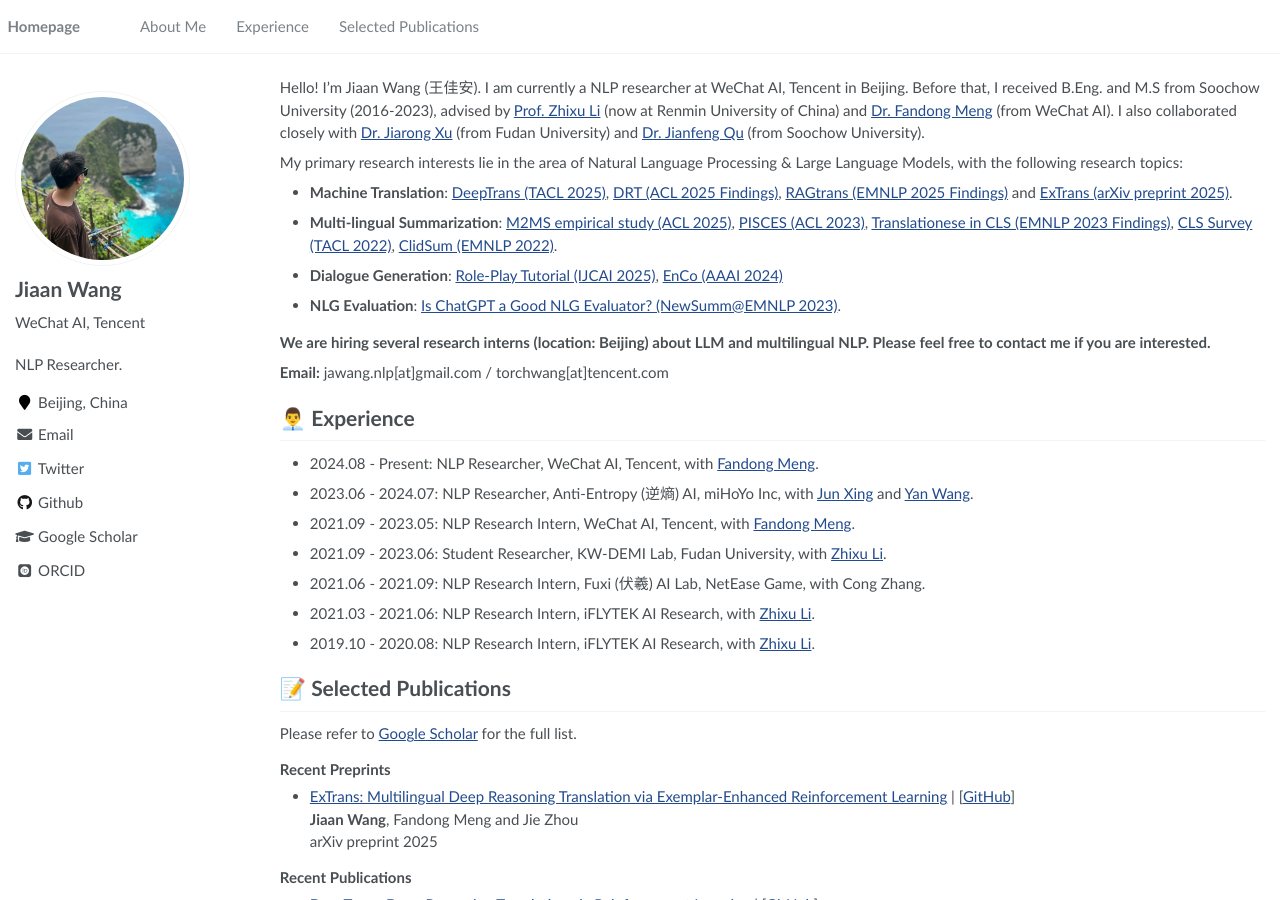
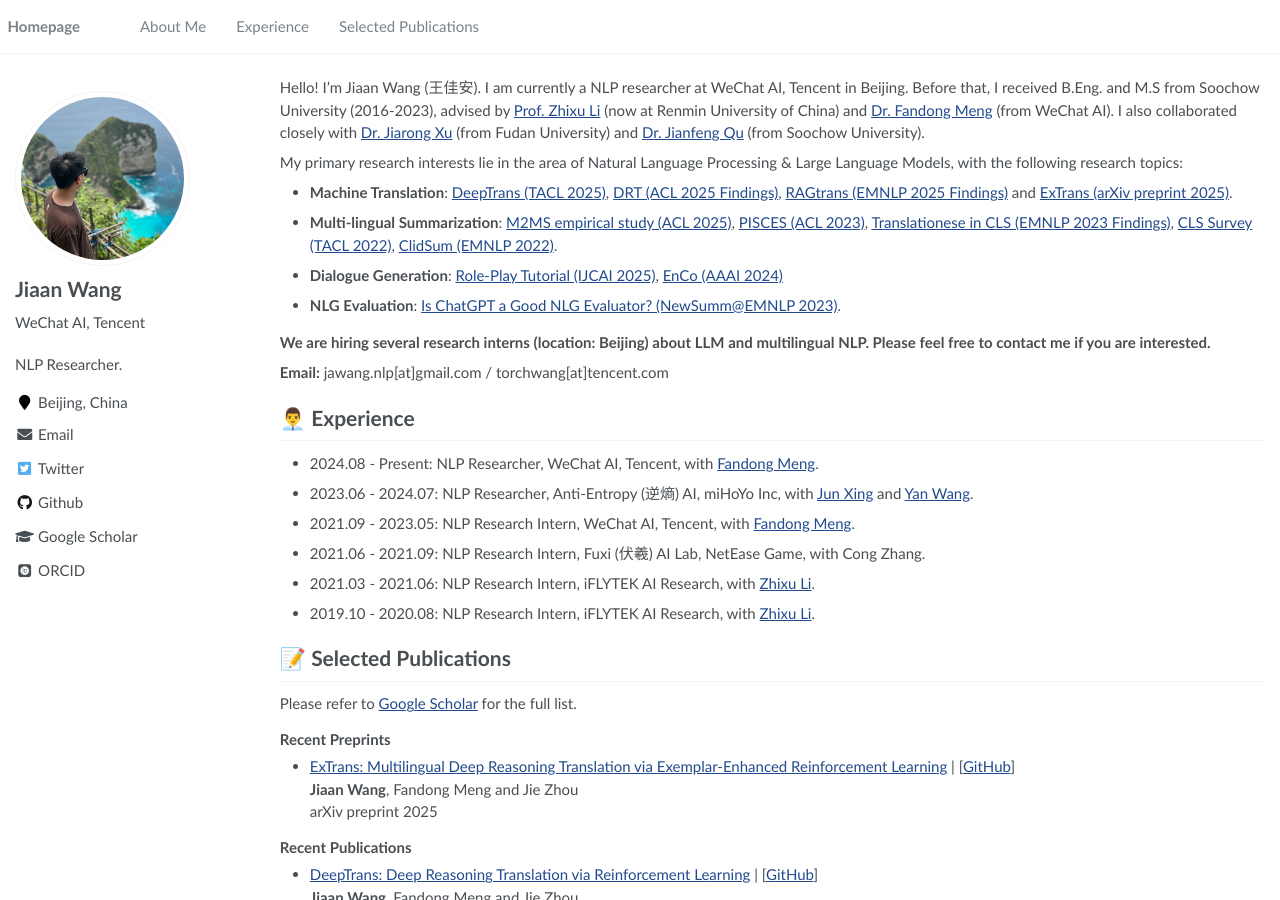
Before and after one commit to JiaanWang-academic/JiaanWang-academic.github.io, a Jekyll site: the page built from _pages/about.md, in a window 1280 px wide and 900 px high. Built offline with Jekyll 4.4.1, drawn with Linux system fonts in a browser that asks for light colours; some web fonts are replaced.

Commit message:
Update about.md

```diff
--- a/_pages/about.md
+++ b/_pages/about.md
@@ -27,7 +27,6 @@ My primary research interests lie in the area of Natural Language Processing & L
 - 2024.08 - Present: NLP Researcher, WeChat AI, Tencent, with [Fandong Meng](https://fandongmeng.github.io/).
 - 2023.06 - 2024.07: NLP Researcher, Anti-Entropy (逆熵) AI, miHoYo Inc, with [Jun Xing](https://junxnui.github.io/) and [Yan Wang](https://libertywing.github.io/yanwang.github.io/).
 - 2021.09 - 2023.05: NLP Research Intern, WeChat AI, Tencent, with [Fandong Meng](https://fandongmeng.github.io/).
-- 2021.09 - 2023.06: Student Researcher, KW-DEMI Lab, Fudan University, with [Zhixu Li](https://sites.google.com/site/zhixuli).
 - 2021.06 - 2021.09: NLP Research Intern, Fuxi (伏羲) AI Lab, NetEase Game, with Cong Zhang.
 - 2021.03 - 2021.06: NLP Research Intern, iFLYTEK AI Research, with [Zhixu Li](https://sites.google.com/site/zhixuli).
 - 2019.10 - 2020.08: NLP Research Intern, iFLYTEK AI Research, with [Zhixu Li](https://sites.google.com/site/zhixuli).
```
